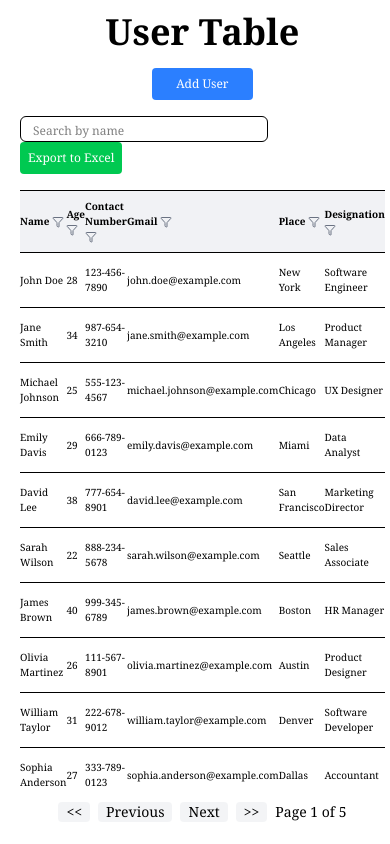
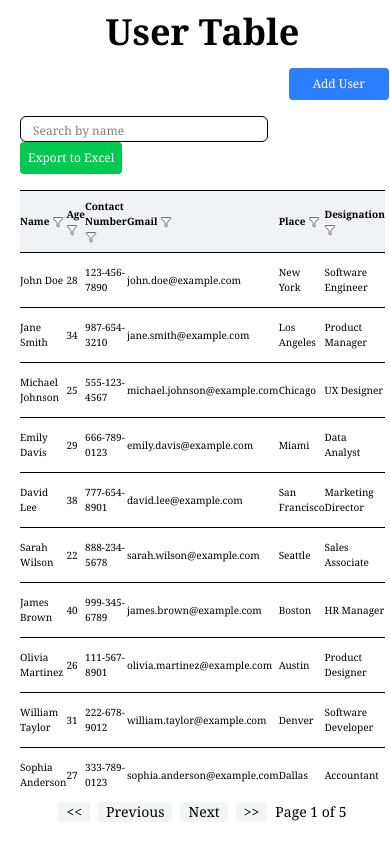
Before and after one commit to harsh-bhoir-01/actify, a React (Vite) app: page / in a window 390 px wide. Built offline with nearby package versions, Linux system fonts and the light colour scheme.

Commit message:
userForm at end

```diff
--- a/src/components/UserForm.jsx
+++ b/src/components/UserForm.jsx
@@ -42,7 +42,7 @@ const UserForm = React.memo(() => {
   );
 
   return (
-    <div className=" w-full flex md:justify-end justify-center  my-4 ">
+    <div className=" w-full flex justify-end   my-4 ">
       <div className="font-serif  max-w-md px-4  ">
         {/* Button to show the form */}
         <div className="flex flex-wrap justify-center">
```
